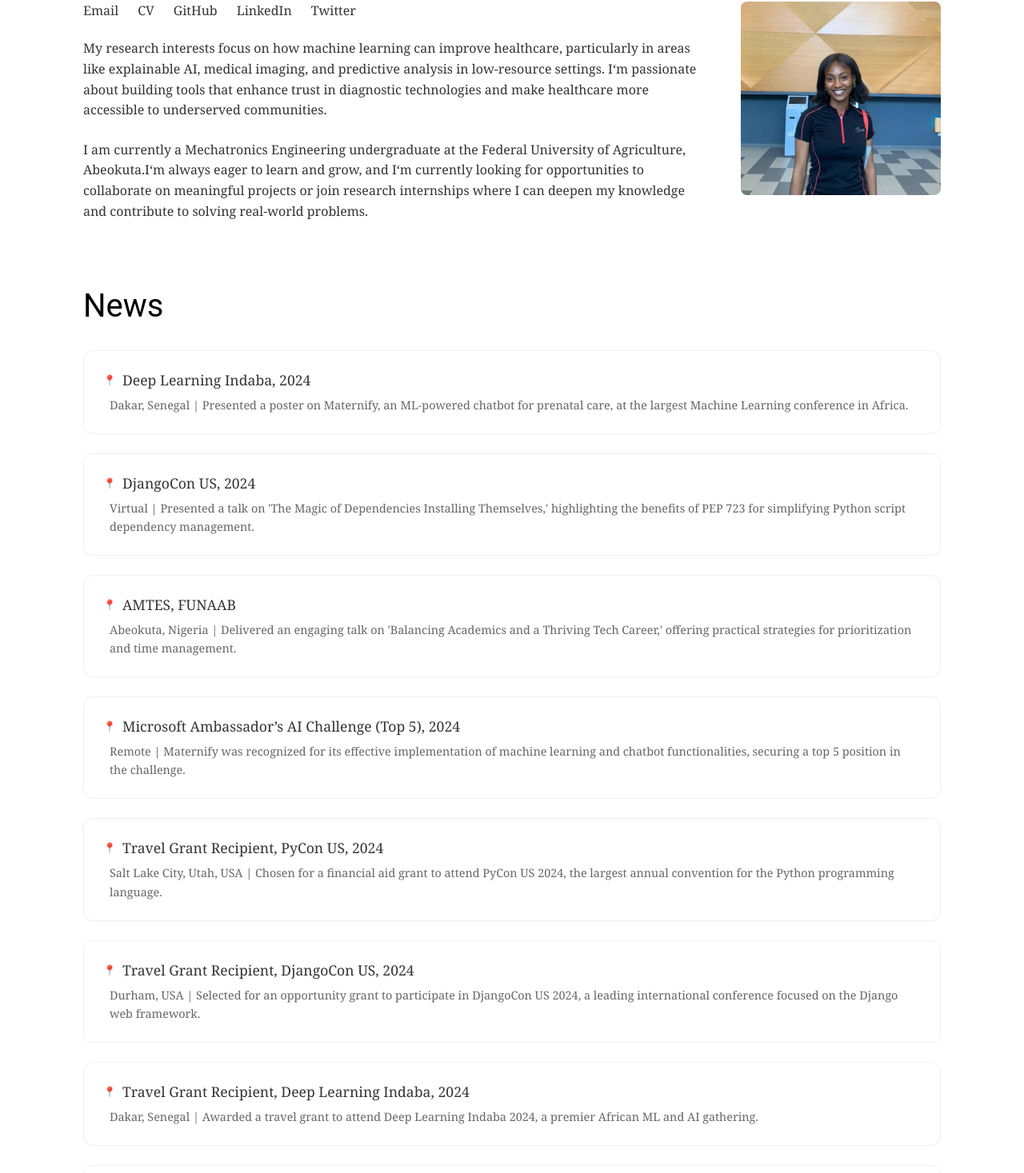
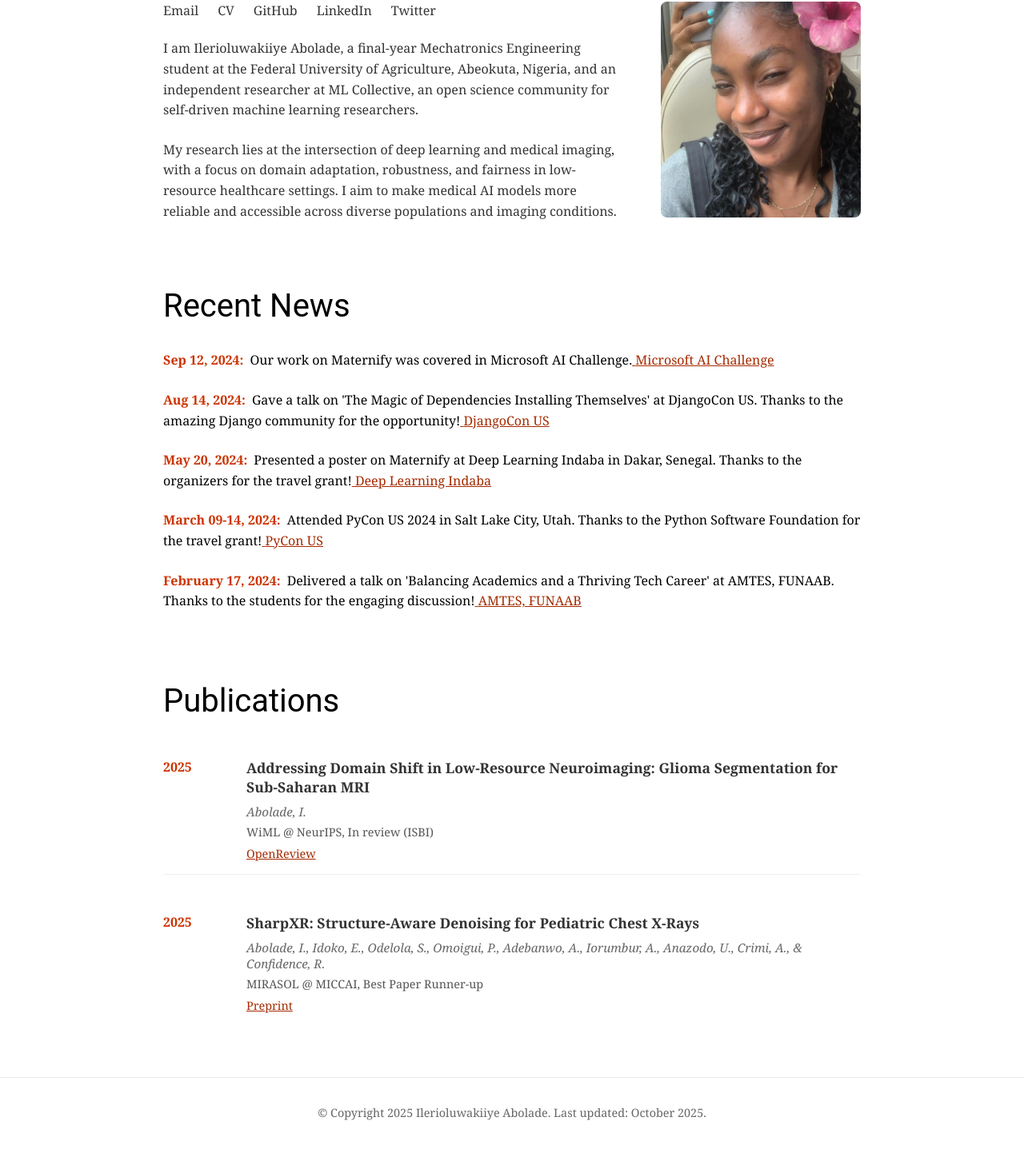
Before and after one commit to ileri-oluwa-kiiye/ileri-oluwa-kiiye.github.io, a React (Vite) app: page / in a window 1280 px wide. Shown: the part 210-1677 px from the top of the page at 80% size. After the commit the page ends 1645 px from the top, so only its background shows below. Built offline with nearby package versions, Linux system fonts and the light colour scheme.

Commit message:
home page rebranding

```diff
--- a/src/App.css
+++ b/src/App.css
@@ -21,7 +21,7 @@ body {
 
 .container {
   width: 100%;
-  max-width: 1200px;
+  max-width: 1000px;
   margin: 0 auto;
 }
 
--- a/src/assets/styles/index.js
+++ b/src/assets/styles/index.js
@@ -1,7 +1,7 @@
 import styled from 'styled-components';
 
 export const HeroContainer = styled.div`
-  max-width: 1200px;
+  max-width: 1000px;
   font-family: 'Cambria', 'Georgia', serif;
   margin: 0 auto;
   padding: 50px 4rem;
@@ -89,114 +89,177 @@ export const HeroContainer = styled.div`
 `;
 
 export const NewsSection = styled.section`
-  max-width: 1200px;
+  max-width: 1000px;
   margin: 0 auto;
   padding: 2rem 4rem;
 
   @media (max-width: 768px) {
-    padding: 4rem;
+    padding: 1rem;
   }
+
   h1 {
     font-size: 2.5rem;
     font-weight: 400;
     margin-bottom: 2rem;
     font-family: 'Roboto', sans-serif;
+    color: #000;
   }
 
-  .timeline-item {
-    background: #fff;
-    border-radius: 12px;
-    padding: 1.5rem;
+  .news-item {
     margin-bottom: 1.5rem;
-    box-shadow: 0 1px 4px rgba(0, 0, 0, 0.02);
-    border: 1px solid #f0f0f0;
-    transition: transform 0.2s ease, box-shadow 0.2s ease;
+    line-height: 1.6;
 
-
-
-    h2 {
-      color: #333;
-      font-size: 1.1rem;
-      margin-bottom: 0.5rem;
-      font-weight: 500;
-      display: flex;
-      align-items: center;
-      gap: 0.5rem;
-
-      &:before {
-        content: '📍';  // You can change this to '•' or '◆' or remove it
-        font-size: 0.8rem;
-        color: #666;
-      }
+    .date {
+      font-weight: bold;
+      color:rgb(204, 51, 0);
+      margin-right: 0.5rem;
     }
 
-    .location {
-      font-size: 0.9rem;
-      margin-bottom: 0.75rem;
-      color: #666;
-      display: flex;
-      align-items: center;
-      gap: 0.5rem;
-
-      strong {
-        font-weight: 500;
-        color: #333;
-      }
-
-      &:before {
-        content: '';  // You can change this to another icon or remove it
-        font-size: 0.9rem;
-      }
-    }
-
-    p {
-      margin-bottom: 1.5rem;
-      line-height: 1.6;
-      color: #333;
+    .description {
+      color: #000;
       font-size: 1rem;
 
-      &:last-child {
-        margin-bottom: 0;
-      }
-    }
+      a {
+        color:rgb(164, 42, 1);
+        text-decoration: underline;
 
-    a {
-      color: #333;
-      text-decoration: none;
-      font-size: 0.9rem;
-      padding: 0.5rem 0;
-      display: inline-block;
-      position: relative;
-
-      &:after {
-        content: '';
-        position: absolute;
-        bottom: 0.3rem;
-        left: 0;
-        width: 0;
-        height: 1px;
-        background: #333;
-        transition: width 0.2s ease;
-      }
-
-      &:hover:after {
-        width: 100%;
+        &:hover {
+          text-decoration: none;
+        }
       }
     }
   }
 
   @media (max-width: 768px) {
+    h1 {
+      font-size: 2rem;
+    }
+  }
+`;
+
+export const PapersSection = styled.section`
+  max-width: 1000px;
+  margin: 0 auto;
+  padding: 2rem 4rem;
+
+  @media (max-width: 768px) {
     padding: 1rem;
+  }
 
-    .timeline-item {
-      padding: 1rem;
+  h1 {
+    font-size: 2.5rem;
+    font-weight: 400;
+    margin-bottom: 2rem;
+    font-family: 'Roboto', sans-serif;
+    color: #000;
+  }
 
-      h2 {
-        font-size: 1rem;
+  .paper-item {
+    display: flex;
+    margin-bottom: 2rem;
+    padding: 1rem 0;
+    border-bottom: 1px solid #f0f0f0;
+
+    &:last-child {
+      border-bottom: none;
+    }
+
+    .paper-year {
+      font-weight: bold;
+      color: rgb(204, 51, 0);
+      font-size: 1rem;
+      min-width: 80px;
+      margin-right: 1.5rem;
+      flex-shrink: 0;
+    }
+
+    .paper-content {
+      flex: 1;
+
+      .paper-title {
+        font-size: 1.1rem;
+        font-weight: 600;
+        color: #333;
+        margin-bottom: 0.5rem;
+        line-height: 1.4;
       }
 
-      .location {
-        font-size: 0.85rem;
+      .paper-authors {
+        font-size: 0.95rem;
+        color: #666;
+        margin-bottom: 0.4rem;
+        font-style: italic;
+      }
+
+      .paper-venue {
+        font-size: 0.9rem;
+        color: #555;
+        margin-bottom: 0.4rem;
+        font-weight: 500;
+      }
+
+      .paper-status {
+        font-size: 0.9rem;
+        color: #666;
+        margin-bottom: 0.5rem;
+        font-style: italic;
+      }
+
+      .paper-links {
+        display: flex;
+        gap: 1rem;
+        flex-wrap: wrap;
+
+        .paper-link {
+          color: rgb(164, 42, 1);
+          text-decoration: underline;
+          font-size: 0.9rem;
+          transition: color 0.2s ease;
+
+          &:hover {
+            color: rgb(204, 51, 0);
+          }
+        }
+      }
+    }
+  }
+
+  @media (max-width: 768px) {
+    h1 {
+      font-size: 2rem;
+    }
+
+    .paper-item {
+      flex-direction: column;
+
+      .paper-year {
+        min-width: auto;
+        margin-right: 0;
+        margin-bottom: 0.5rem;
+      }
+
+      .paper-content {
+        .paper-title {
+          font-size: 1rem;
+        }
+
+        .paper-authors {
+          font-size: 0.9rem;
+        }
+
+        .paper-venue {
+          font-size: 0.85rem;
+        }
+
+        .paper-status {
+          font-size: 0.85rem;
+        }
+
+        .paper-links {
+          .paper-link {
+            font-size: 0.85rem;
+          }
+        }
       }
     }
   }
@@ -204,7 +267,7 @@ export const NewsSection = styled.section`
 
 
 export const ExperienceSection = styled.section`
-  max-width: 1200px;
+  max-width: 1000px;
   margin: 0 auto;
   padding: 2rem 4rem;
 
@@ -366,7 +429,7 @@ export const ExperienceSection = styled.section`
 `;
 
 export const ProjectsSection = styled.section`
-  max-width: 1200px;
+  max-width: 1000px;
   margin: 0 auto;
   padding: 2rem 4rem;
 
@@ -593,7 +656,7 @@ export const NavBar = styled.header`
   border-bottom: 1px solid #eaeaea;
 
   .nav-content {
-    max-width: 1200px;
+    max-width: 1000px;
     margin: 0 auto;
     padding: 1.2rem 4rem;
     display: flex;
--- a/src/comp/LandingPage/footer.jsx
+++ b/src/comp/LandingPage/footer.jsx
@@ -5,7 +5,7 @@ const FooterComponent = () => {
     <Footer>
       <p>
         © Copyright {new Date().getFullYear()} Ilerioluwakiiye Abolade.
-        Last updated: January 17, 2025.
+        Last updated: October 2025.
       </p>
     </Footer>
   );
--- a/src/comp/LandingPage/hero.jsx
+++ b/src/comp/LandingPage/hero.jsx
@@ -9,26 +9,28 @@ const Hero = () => {
         <div className="hero-text">
           <div className="social-links">
             <a href="mailto:aboladeilerioluwakiiye@gmail.com" target="_blank" rel="noopener noreferrer">Email</a>
-            <a href='https://docs.google.com/document/d/1DcFdjhxTGYYo4KMwxOqBN28fr9XH2tyBXoIdsvToXf8/edit?usp=sharing' target="_blank" rel="noopener noreferrer">CV</a>
+            <a href='https://drive.google.com/file/d/1lwZa2qahtfw--2shpLf5z7j4id9PT0aZ/view?usp=sharing' target="_blank" rel="noopener noreferrer">CV</a>
             <a href="https://github.com/ileri-oluwa-kiiye" target="_blank" rel="noopener noreferrer">GitHub</a>
             <a href="https://www.linkedin.com/in/ilerioluwakiiye" target="_blank" rel="noopener noreferrer">LinkedIn</a>
             <a href="https://twitter.com/llerioluwakiiye" target="_blank" rel="noopener noreferrer">Twitter</a>
           </div>
 
           <p>
-             My research interests
-             focus on how machine learning can improve healthcare,
-             particularly in areas like explainable AI, medical imaging,
-             and predictive analysis in low-resource settings. I&lsquo;m passionate
-             about building tools that enhance trust in diagnostic technologies
-              and make healthcare more accessible to underserved communities.
-          </p>
-          <p>
-          I am currently a Mechatronics Engineering undergraduate at the Federal
-          University of Agriculture, Abeokuta.I&lsquo;m always eager to learn and grow, and I&lsquo;m
-          currently looking for opportunities to collaborate on meaningful
-          projects or join research internships where I can deepen my knowledge and contribute to solving real-world problems.
-          </p>
+          I am Ilerioluwakiiye Abolade, a
+          final-year Mechatronics Engineering student at the
+          Federal University of Agriculture, Abeokuta, Nigeria, and an
+          independent researcher at ML Collective, an open science community for
+          self-driven machine learning researchers.
+        </p>
+
+        <p>
+          My research lies at the intersection of
+          deep learning and medical imaging, with a focus on
+          domain adaptation, robustness, and
+          fairness in low-resource healthcare settings.
+          I aim to make medical AI models more reliable and accessible across diverse
+          populations and imaging conditions.
+        </p>
         </div>
         <div className="hero-image">
           <img src={profile} alt="Profile" />
--- a/src/comp/LandingPage/news.jsx
+++ b/src/comp/LandingPage/news.jsx
@@ -3,71 +3,48 @@ import { NewsSection } from "../../assets/styles";
 const newsItems = [
   {
     id: 1,
-    title: "Deep Learning Indaba, 2024",
-    location: "Dakar, Senegal",
-    description:
-      "Presented a poster on Maternify, an ML-powered chatbot for prenatal care, at the largest Machine Learning conference in Africa.",
+    date: "Sep 12, 2024",
+    description: "Our work on Maternify was covered in Microsoft AI Challenge.",
+    link: {
+      text: "Microsoft AI Challenge",
+      url: "https://example.com/microsoft-ai-challenge"
+    }
   },
   {
     id: 2,
-    title: "DjangoCon US, 2024",
-    location: "Virtual",
-    description:
-      "Presented a talk on 'The Magic of Dependencies Installing Themselves,' highlighting the benefits of PEP 723 for simplifying Python script dependency management.",
+    date: "Aug 14, 2024",
+    description: "Gave a talk on 'The Magic of Dependencies Installing Themselves' at DjangoCon US. Thanks to the amazing Django community for the opportunity!",
+    link: {
+      text: "DjangoCon US",
+      url: "https://example.com/djangocon"
+    }
   },
   {
     id: 3,
-    title: "AMTES, FUNAAB",
-    location: "Abeokuta, Nigeria",
-    description:
-      "Delivered an engaging talk on 'Balancing Academics and a Thriving Tech Career,' offering practical strategies for prioritization and time management.",
+    date: "May 20, 2024",
+    description: "Presented a poster on Maternify at Deep Learning Indaba in Dakar, Senegal. Thanks to the organizers for the travel grant!",
+    link: {
+      text: "Deep Learning Indaba",
+      url: "https://example.com/deep-learning-indaba"
+    }
   },
   {
     id: 4,
-    title: "Microsoft Ambassador’s AI Challenge (Top 5), 2024",
-    location: "Remote",
-    description:
-      "Maternify was recognized for its effective implementation of machine learning and chatbot functionalities, securing a top 5 position in the challenge.",
-    // link: {
-    //   text: "Read more about Maternify",
-    //   url: "https://example.com/microsoft-ai-challenge"
-    // }
+    date: "March 09-14, 2024",
+    description: "Attended PyCon US 2024 in Salt Lake City, Utah. Thanks to the Python Software Foundation for the travel grant!",
+    link: {
+      text: "PyCon US",
+      url: "https://example.com/pycon-us"
+    }
   },
   {
     id: 5,
-    title: "Travel Grant Recipient, PyCon US, 2024",
-    location: "Salt Lake City, Utah, USA",
-    description:
-      "Chosen for a financial aid grant to attend PyCon US 2024, the largest annual convention for the Python programming language.",
-
-  },
-  {
-    id: 6,
-    title: "Travel Grant Recipient, DjangoCon US, 2024",
-    location: "Durham, USA",
-    description:
-      "Selected for an opportunity grant to participate in DjangoCon US 2024, a leading international conference focused on the Django web framework.",
-  },
-  {
-    id: 7,
-    title: "Travel Grant Recipient, Deep Learning Indaba, 2024",
-    location: "Dakar, Senegal",
-    description:
-      "Awarded a travel grant to attend Deep Learning Indaba 2024, a premier African ML and AI gathering.",
-  },
-  {
-    id: 8,
-    title: "Travel Grant Recipient, PyCon Africa 2024",
-    location: "Accra, Ghana",
-    description:
-      "Awarded a travel grant to attend PyCon Africa 2024, bringing together Python enthusiasts from over 30 African countries and beyond.",
-  },
-  {
-    id: 9,
-    title: "Azure Responsible AI Workshop Coach",
-    location: "Remote",
-    description:
-      "Earned the 'Microsoft Azure Responsible AI Workshop—Coach' badge for teaching participants hands-on lessons using machine learning models to produce less harmful and more trustworthy AI systems.",
+    date: "February 17, 2024",
+    description: "Delivered a talk on 'Balancing Academics and a Thriving Tech Career' at AMTES, FUNAAB. Thanks to the students for the engaging discussion!",
+    link: {
+      text: "AMTES, FUNAAB",
+      url: "https://example.com/amtes"
+    }
   }
 ];
 
@@ -75,17 +52,18 @@ const newsItems = [
 const News = () => {
   return (
     <NewsSection id="news">
-      <h1>News</h1>
+      <h1>Recent News</h1>
       {newsItems.map((item) => (
-        <div key={item.id} className="timeline-item">
-          <h2>{item.title}</h2>
-          <p className="location">
-            {item.location} | {item.description}
+        <div key={item.id} className="news-item">
+          <span className="date">{item.date}:</span>
+          <span className="description">
+            {item.description}
             {item.link && (
-              <a href={item.link.url}> {item.link.text}</a>
+              <a href={item.link.url} target="_blank" rel="noopener noreferrer">
+                {" "}{item.link.text}
+              </a>
             )}
-            {item.id === 1 && ""} {/* Special case for the first item */}
-          </p>
+          </span>
         </div>
       ))}
     </NewsSection>
--- /dev/null
+++ b/src/comp/LandingPage/papers.jsx
@@ -0,0 +1,68 @@
+import { PapersSection } from "../../assets/styles";
+
+const papers = [
+  {
+    id: 1,
+    title: "Addressing Domain Shift in Low-Resource Neuroimaging: Glioma Segmentation for Sub-Saharan MRI",
+    authors: "Abolade, I.",
+    venue: "WiML @ NeurIPS, In review (ISBI)",
+    // status: "In review (ISBI)",
+    year: "2025",
+    links: [
+      {
+        text: "OpenReview",
+        url: "https://openreview.net/forum?id=4VzB93HogD"
+      }
+    ]
+  },
+  {
+    id: 2,
+    title: "SharpXR: Structure-Aware Denoising for Pediatric Chest X-Rays",
+    authors: "Abolade, I., Idoko, E., Odelola, S., Omoigui, P., Adebanwo, A., Iorumbur, A., Anazodo, U., Crimi, A., & Confidence, R.",
+    venue: "MIRASOL @ MICCAI, Best Paper Runner-up",
+    // status: "Best Paper Award Nominee. To appear in Springer Lecture Notes in Computer Science (LNCS)",
+    year: "2025",
+    links: [
+      {
+        text: "Preprint",
+        url: "https://arxiv.org/abs/2508.08518"
+      }
+    ]
+  }
+];
+
+const Papers = () => {
+  return (
+    <PapersSection id="publications">
+      <h1>Publications</h1>
+      {papers.map((paper) => (
+        <div key={paper.id} className="paper-item">
+          <div className="paper-year">{paper.year}</div>
+          <div className="paper-content">
+            <h3 className="paper-title">{paper.title}</h3>
+            <p className="paper-authors">{paper.authors}</p>
+            <p className="paper-venue">{paper.venue}</p>
+            <p className="paper-status">{paper.status}</p>
+            {paper.links && paper.links.length > 0 && (
+              <div className="paper-links">
+                {paper.links.map((link, index) => (
+                  <a
+                    key={index}
+                    href={link.url}
+                    target="_blank"
+                    rel="noopener noreferrer"
+                    className="paper-link"
+                  >
+                    {link.text}
+                  </a>
+                ))}
+              </div>
+            )}
+          </div>
+        </div>
+      ))}
+    </PapersSection>
+  );
+};
+
+export default Papers;
--- a/src/pages/index.jsx
+++ b/src/pages/index.jsx
@@ -1,7 +1,8 @@
 import Hero from "../comp/LandingPage/hero"
 import News from "../comp/LandingPage/news"
-import Experience from "../comp/LandingPage/experience"
-import Projects from "../comp/LandingPage/projects"
+import Papers from "../comp/LandingPage/papers"
+// import Experience from "../comp/LandingPage/experience"
+// import Projects from "../comp/LandingPage/projects"
 import Footer from "../comp/LandingPage/footer"
 import Nav from "../comp/LandingPage/nav"
 
@@ -11,8 +12,9 @@ const LandingPage = () => {
       <Nav />
       <Hero />
       <News />
-      <Experience />
-      <Projects />
+      <Papers />
+      {/* <Experience />
+      <Projects /> */}
       <Footer />
     </>
   )
```
Also changed, not shown: src/comp/LandingPage/nav.jsx (+9 -9 lines), src/assets/img/prof_pic.jpeg (added), src/assets/img/prof_pic4.jpeg, src/comp/LandingPage/research.jsx (added).
